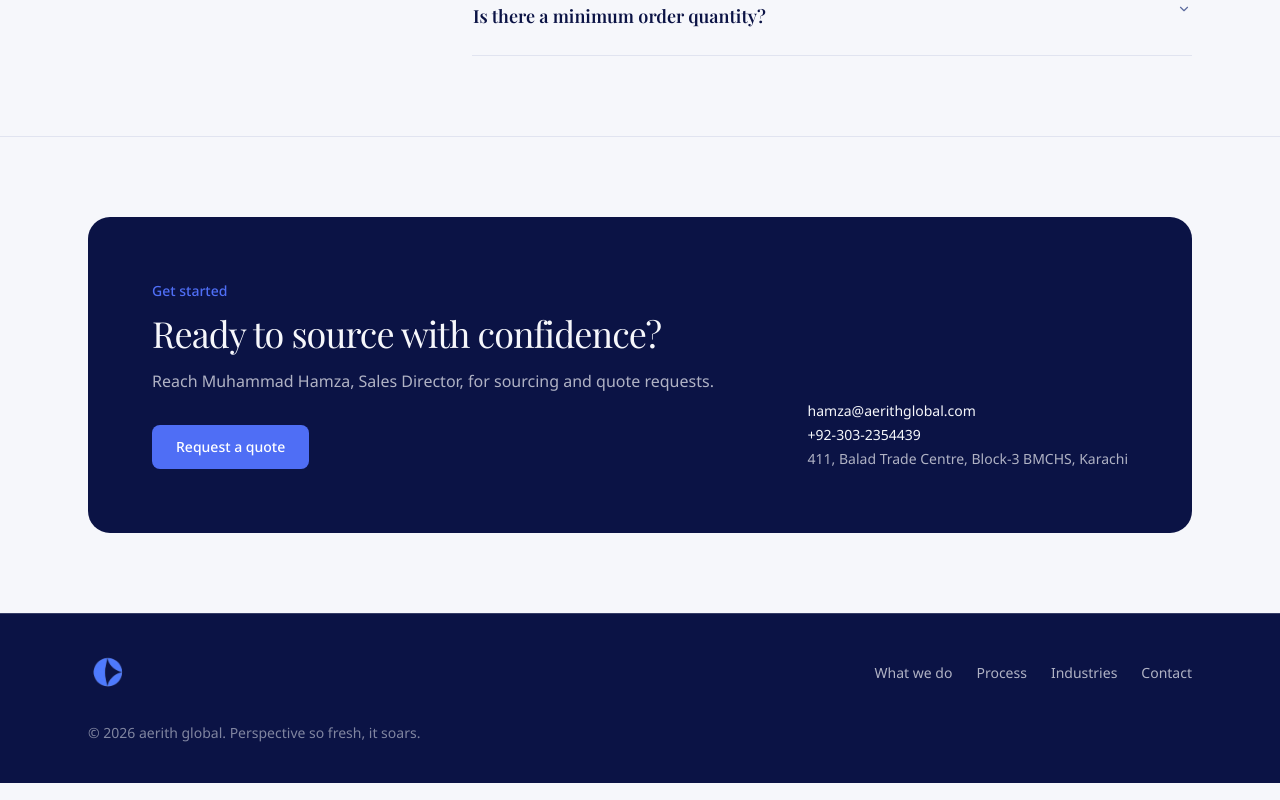
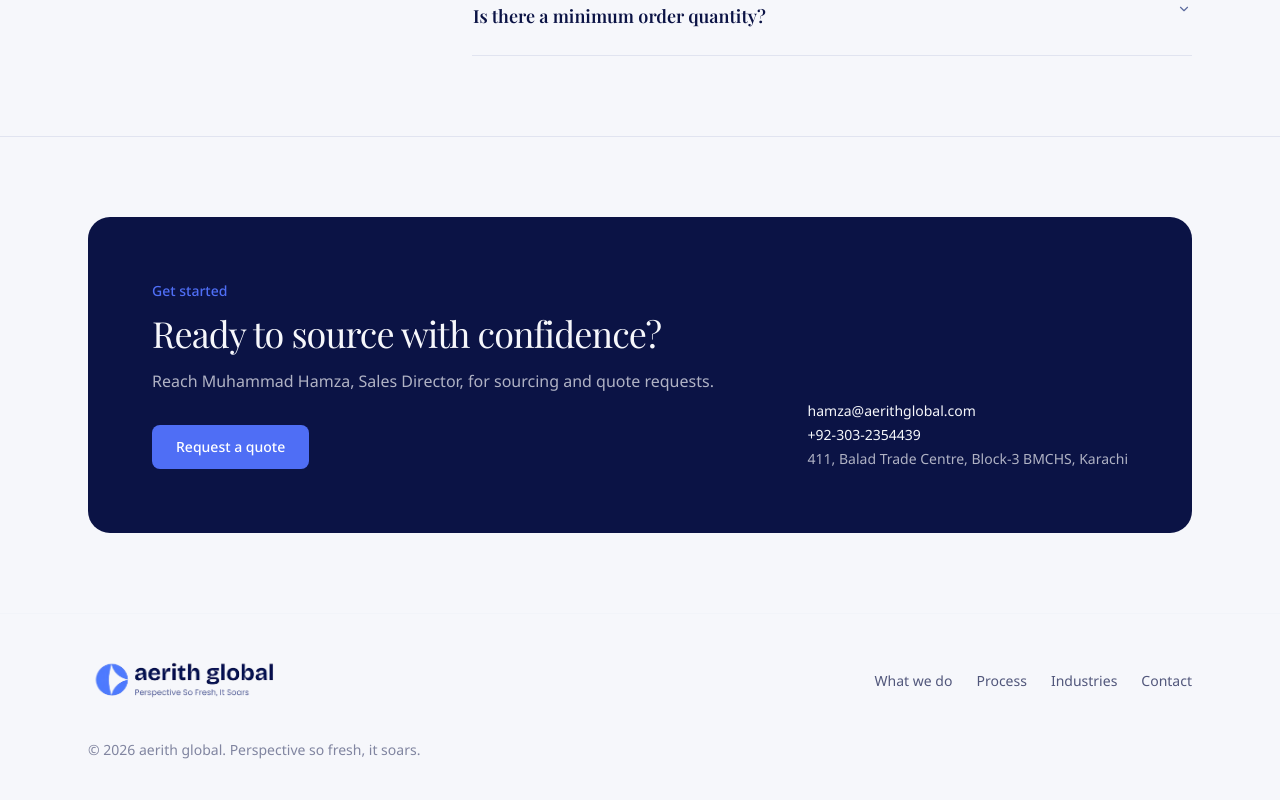
Before and after one commit to 0vai5/Aerith-Global, a Next.js app: page / in a window 1280 px wide. Shown: the part 3742-4542 px from the top of the page. Built offline with nearby package versions, Linux system fonts and the light colour scheme; a web font is replaced by a local one.

Commit message:
feat: update Footer component styles for improved visibility and consistency

```diff
--- a/components/Footer.tsx
+++ b/components/Footer.tsx
@@ -10,28 +10,28 @@ const links = [
 
 export function Footer() {
   return (
-    <footer className="border-t border-border/20 bg-foreground text-background">
+    <footer className="border-t border-border/20 bg-background text-foreground">
       <div className="mx-auto max-w-6xl px-6 py-10">
         <div className="flex flex-col gap-8 md:flex-row md:items-center md:justify-between">
           <Image
-            src="/aerith-icon-wordmark.png"
+            src="/aerith-icon.png"
             alt="Aerith Global"
-            width={40}
-            height={40}
+            width={200}
+            height={200}
           />
-          <nav className="flex flex-wrap gap-6 text-sm text-background/70">
+          <nav className="flex flex-wrap gap-6 text-sm text-foreground/70">
             {links.map((link) => (
               <Link
                 key={link.href}
                 href={link.href}
-                className="transition-colors hover:text-background"
+                className="transition-colors hover:text-foreground"
               >
                 {link.label}
               </Link>
             ))}
           </nav>
         </div>
-        <p className="mt-8 text-sm text-background/50">
+        <p className="mt-8 text-sm text-foreground/50">
           © {new Date().getFullYear()} aerith global. Perspective so fresh,
           it soars.
         </p>
```
